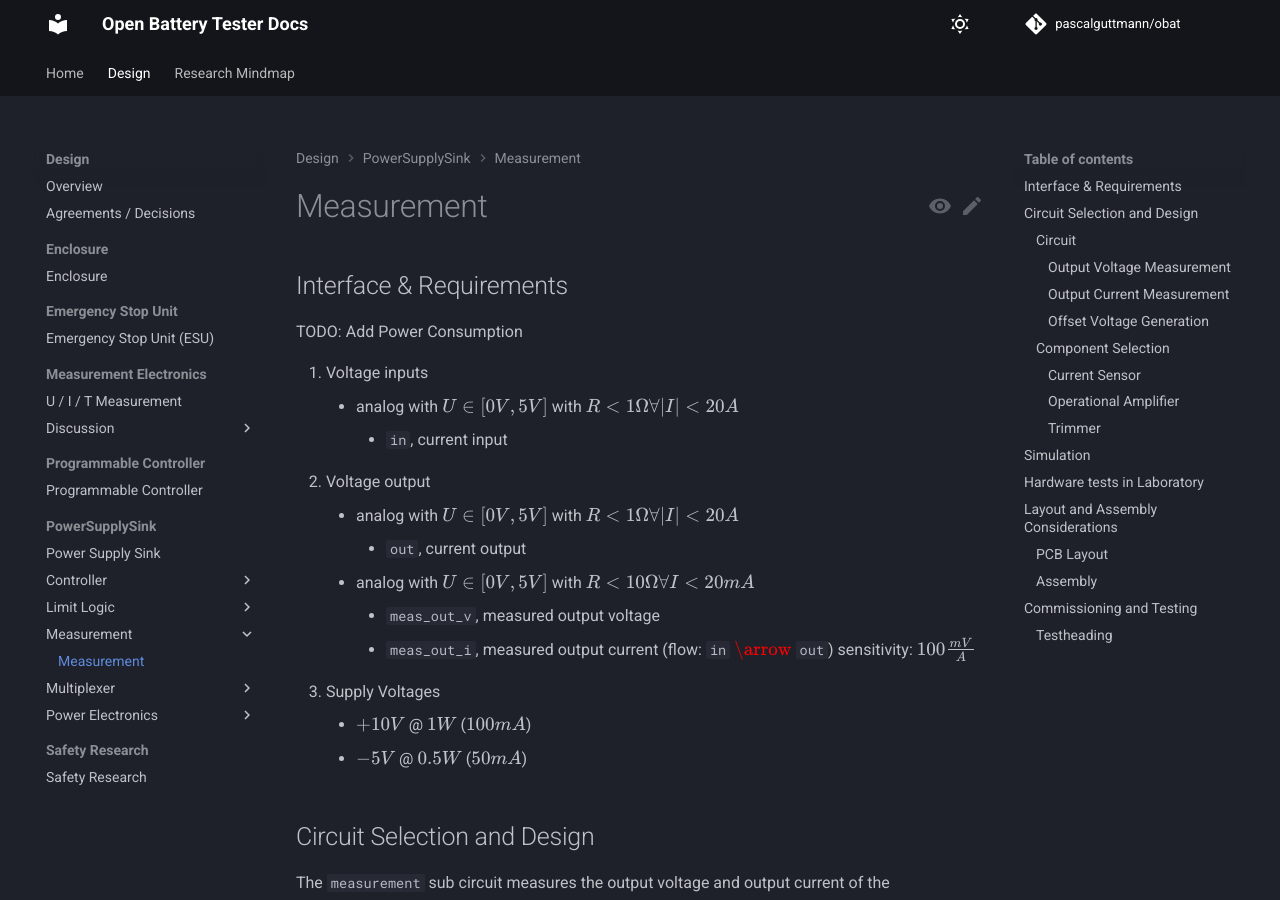
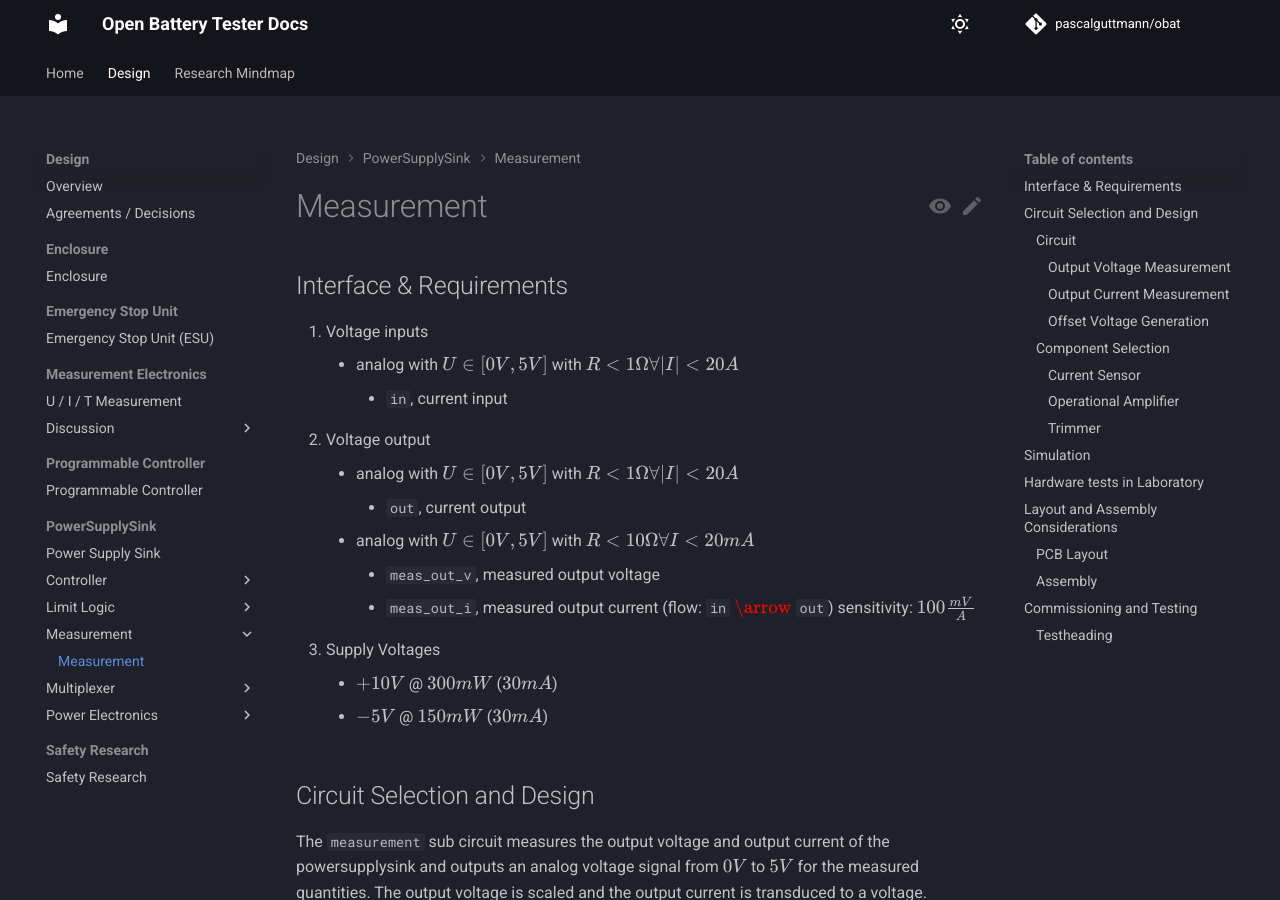
Before and after one commit to pascalguttmann/obat, an MkDocs documentation site: the page built from docs/design/pss/meas/meas.md, in a window 1280 px wide and 900 px high. Built offline with MkDocs 1.6.1 and Material for MkDocs 9.7.7, drawn with Linux system fonts in a browser that asks for light colours; comment, search, counter and statistics services are not loaded.

Commit message:
add meas power consumption estimation

```diff
--- a/docs/design/pss/meas/meas.md
+++ b/docs/design/pss/meas/meas.md
@@ -1,8 +1,6 @@
 # Measurement
 
 ## Interface & Requirements
-
-TODO: Add Power Consumption
 
 1. Voltage inputs
     - analog with $U \in [0V, 5V]$ with $R < 1 \Omega \forall |I| < 20A$
@@ -15,8 +13,8 @@
         - `meas_out_i`, measured output current (flow: `in` $\arrow$ `out`)
           sensitivity: $100 \frac{mV}{A}$
 3. Supply Voltages
-    - $+10V$ @ $1W$ ($100mA$)
-    - $-5V$ @ $0.5W$ ($50mA$)
+    - $+10V$ @ $300mW$ ($30mA$)
+    - $-5V$ @ $150mW$ ($30mA$)
 
 ## Circuit Selection and Design
 
```
